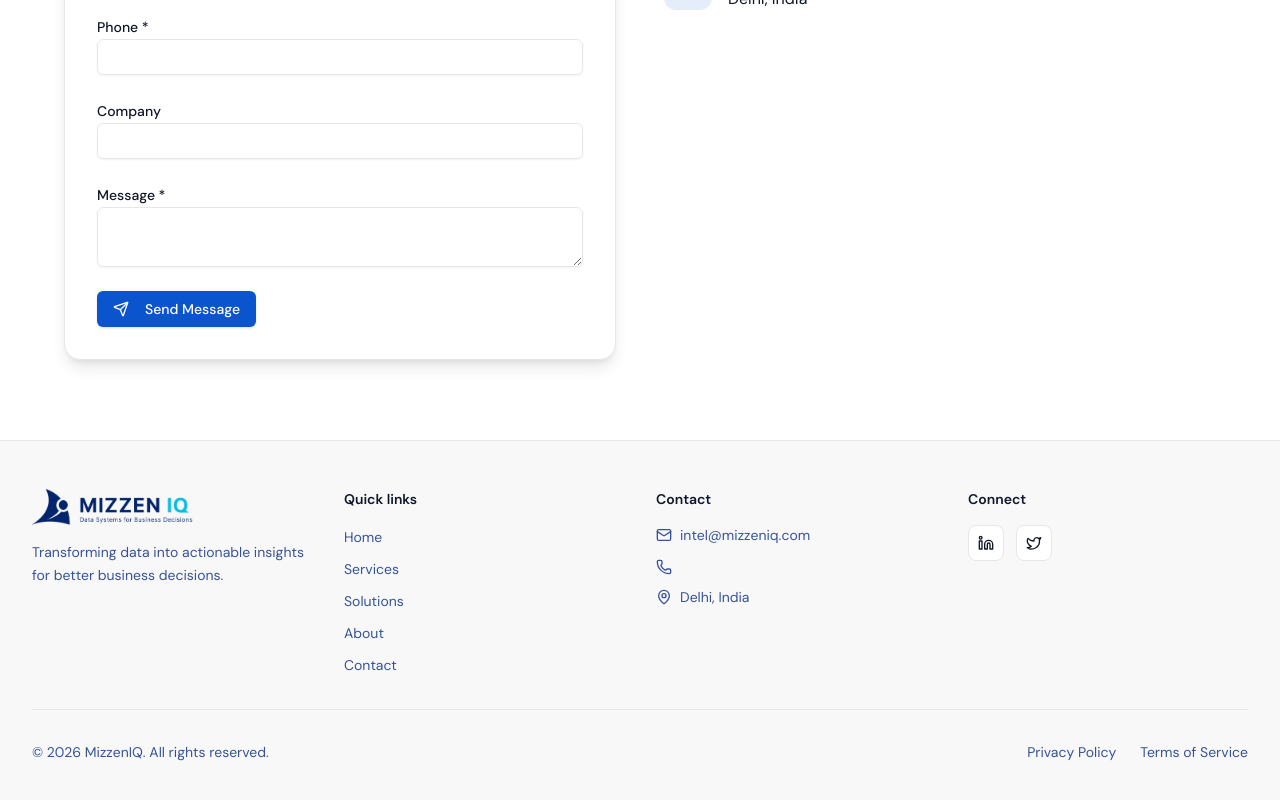
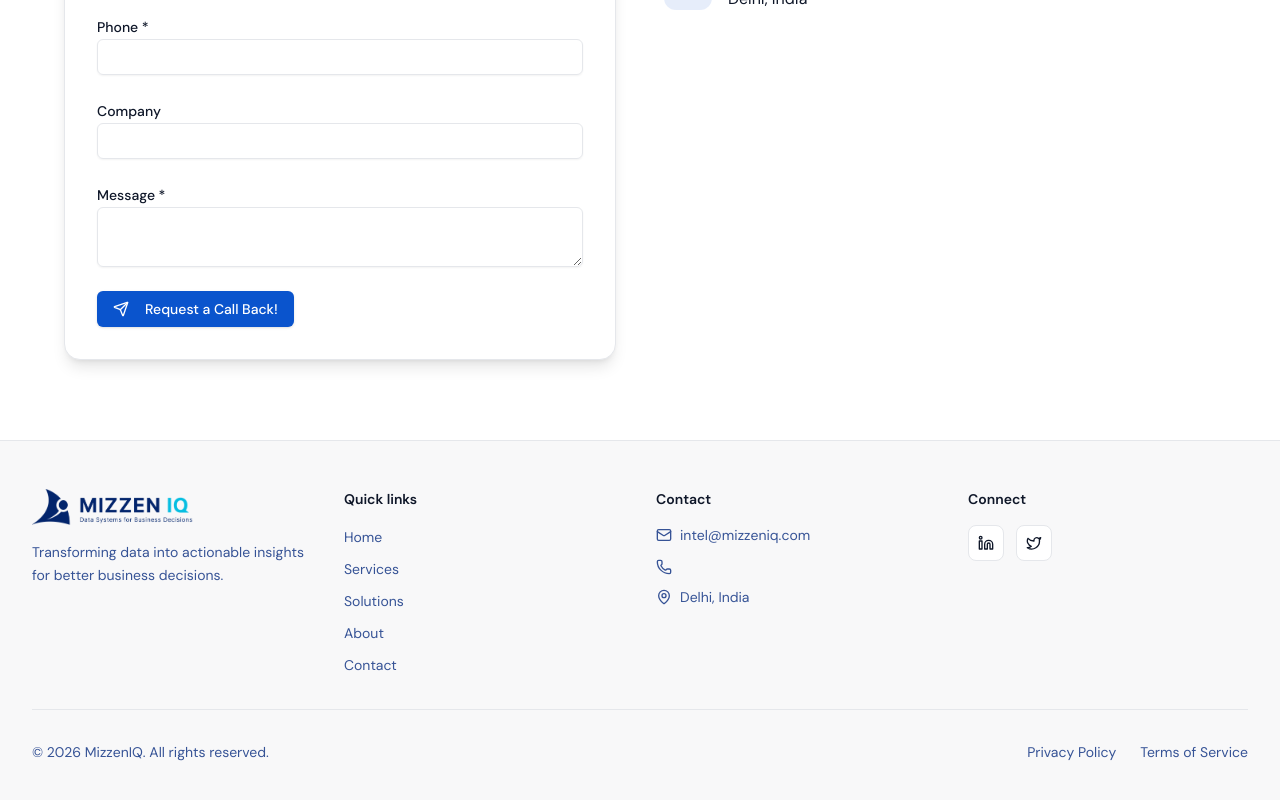
Before and after one commit to dheeerajkashyap/Website-Miz, a React (Vite) app: page /Website-Miz/contact in a window 1280 px wide. Shown: the part 684-1484 px from the top of the page. Built offline with nearby package versions, Linux system fonts and the light colour scheme; the HTML template or start-up script is replaced by a standard one.

Commit message:
Update ContactForm.jsx

```diff
--- a/src/components/ContactForm.jsx
+++ b/src/components/ContactForm.jsx
@@ -173,7 +173,7 @@ function ContactForm() {
         {isSubmitting ? "Sending..." : (
           <>
             <Send className="w-4 h-4 mr-2" />
-            Send Message
+            Request a Call Back!
           </>
         )}
       </Button>
```
